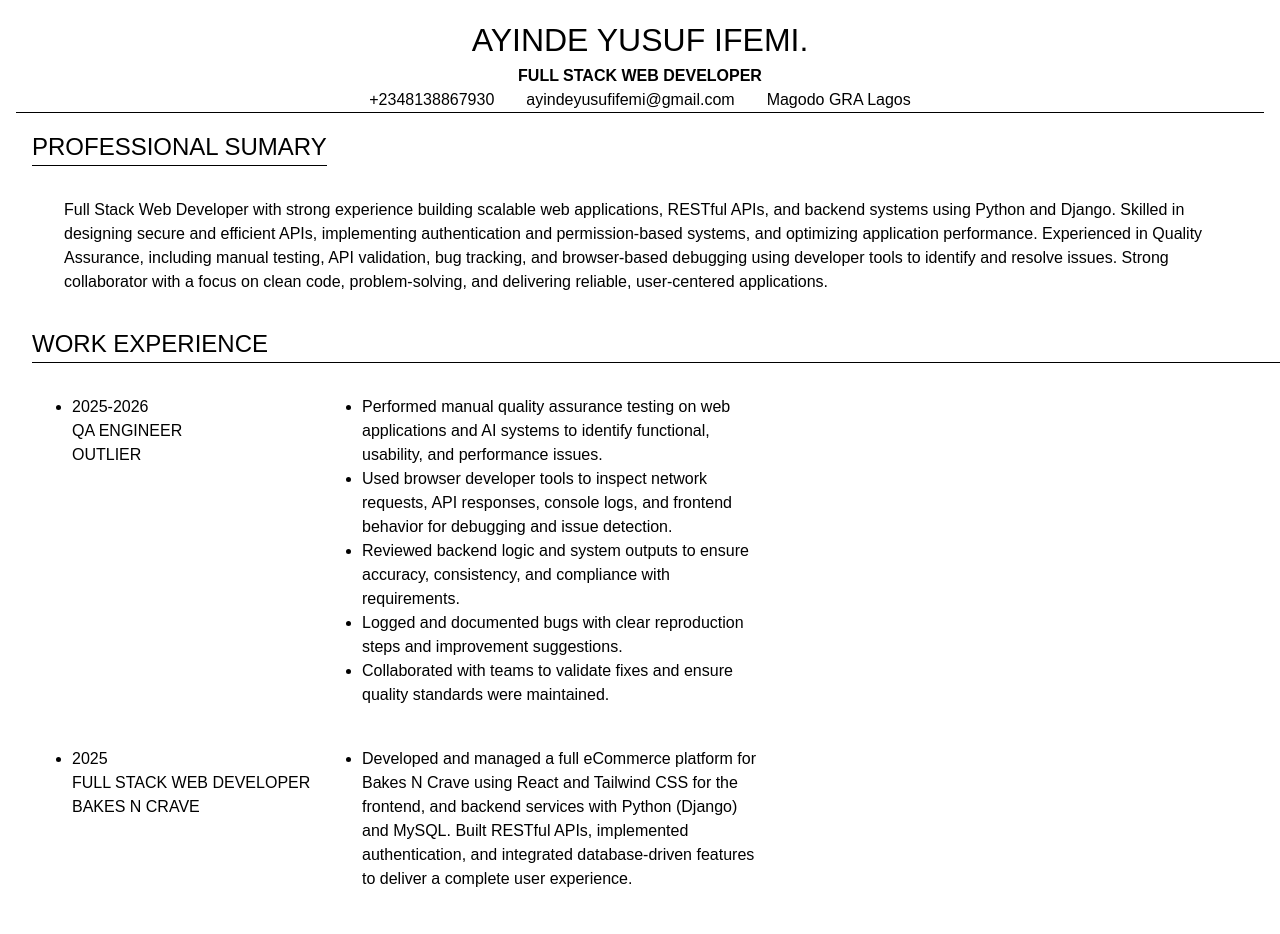
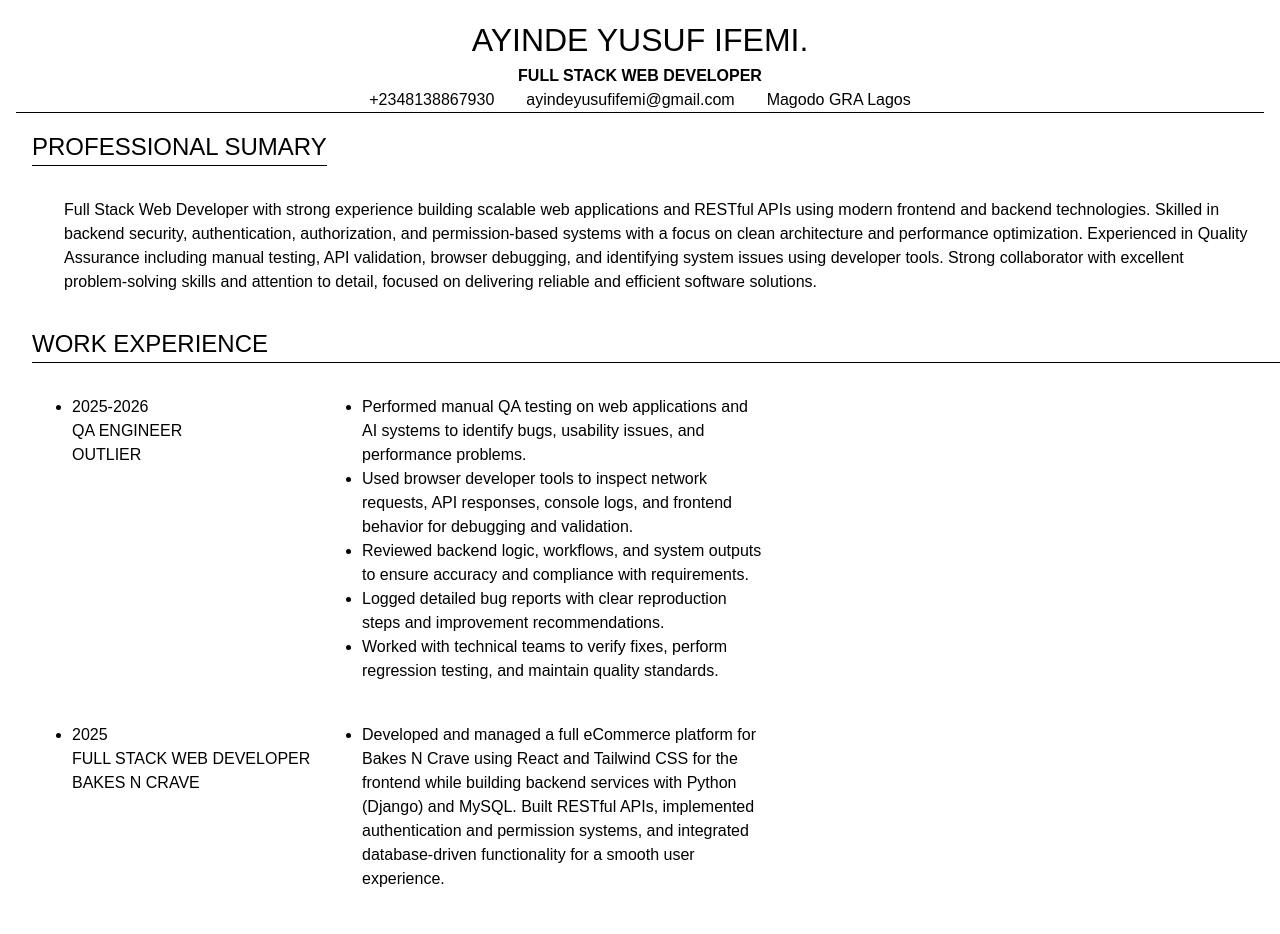
Before and after one commit to Hyfem/ayind-yusuf-resume, a React (Vite) app: page / in a window 1280 px wide. Shown: the top 934 px of the page. Built offline with nearby package versions, Linux system fonts and the light colour scheme; a web font is replaced by a local one.

Commit message:
checking

```diff
--- a/src/assets/component/resume/index.jsx
+++ b/src/assets/component/resume/index.jsx
@@ -19,19 +19,19 @@ function resume (){
                 <div className='w-full m-4 text-left'>
                     <h2 className='border-b border-black w-fit'> PROFESSIONAL SUMARY </h2>
                     <p className='m-8'>
-                        Full Stack Web Developer with strong experience building scalable web applications,
-                        RESTful APIs, and backend systems using Python and Django. Skilled in designing
-                        secure and efficient APIs, implementing authentication and permission-based systems,
-                        and optimizing application performance. Experienced in Quality Assurance, including
-                        manual testing, API validation, bug tracking, and browser-based debugging using
-                        developer tools to identify and resolve issues. Strong collaborator with a focus on
-                        clean code, problem-solving, and delivering reliable, user-centered applications.
+                        Full Stack Web Developer with strong experience building scalable web applications
+                        and RESTful APIs using modern frontend and backend technologies. Skilled in backend
+                        security, authentication, authorization, and permission-based systems with a focus
+                        on clean architecture and performance optimization. Experienced in Quality Assurance
+                        including manual testing, API validation, browser debugging, and identifying system
+                        issues using developer tools. Strong collaborator with excellent problem-solving skills
+                        and attention to detail, focused on delivering reliable and efficient software solutions.
                     </p>
 
                 </div>
-
                 <div className='w-full m-4 text-left'>
                     <h2 className='border-b border-black'>WORK EXPERIENCE</h2>
+
 
                     <div className='w-full mt-8 flex gap-10 m-10'>
                         <div className='w-[250px] h-fit'>
@@ -45,22 +45,22 @@ function resume (){
                         <div className='w-[400px]  h-fit'>
                            <ul>
                              <li className='list-disc'>
-                                Performed manual quality assurance testing on web applications and AI systems
-                                to identify functional, usability, and performance issues.
+                                Performed manual QA testing on web applications and AI systems to identify bugs,
+                                usability issues, and performance problems.
                              </li>
                              <li className='list-disc'>
-                                Used browser developer tools to inspect network requests, API responses,
-                                console logs, and frontend behavior for debugging and issue detection.
+                                Used browser developer tools to inspect network requests, API responses, console logs,
+                                and frontend behavior for debugging and validation.
                              </li>
                              <li className='list-disc'>
-                                Reviewed backend logic and system outputs to ensure accuracy, consistency,
-                                and compliance with requirements.
+                                Reviewed backend logic, workflows, and system outputs to ensure accuracy and compliance
+                                with requirements.
                              </li>
                              <li className='list-disc'>
-                                Logged and documented bugs with clear reproduction steps and improvement suggestions.
+                                Logged detailed bug reports with clear reproduction steps and improvement recommendations.
                              </li>
                              <li className='list-disc'>
-                                Collaborated with teams to validate fixes and ensure quality standards were maintained.
+                                Worked with technical teams to verify fixes, perform regression testing, and maintain quality standards.
                              </li>
                            </ul>
 
@@ -80,13 +80,11 @@ function resume (){
                         <div className='w-[400px] h-fit'>
                            <ul>
                              <li className='list-disc'>
-                                Developed and managed a full eCommerce platform
-                                for Bakes N Crave using React and Tailwind CSS for
-                                the frontend, and backend services with Python (Django)
-                                and MySQL. Built RESTful APIs, implemented authentication,
-                                and integrated database-driven features to deliver a complete
-                                user experience.
-                             </li>
+                                Developed and managed a full eCommerce platform for Bakes N Crave using React
+                                and Tailwind CSS for the frontend while building backend services with Python
+                                (Django) and MySQL. Built RESTful APIs, implemented authentication and permission
+                                systems, and integrated database-driven functionality for a smooth user experience.
+                            </li>
                            </ul>
                         </div>
 
@@ -96,16 +94,16 @@ function resume (){
                         <div className='w-[250px] h-fit'>
                             <ul className='list-disc '>
                                 <li>
-                                    2024 <br /> FRONTEND WEB DEVELOPER <br /> SPACEAIR
+                                    2024 <br />FRONTEND WEB DEVELOPER <br /> SPACEAIR
                                 </li>
                             </ul>
                         </div>
                         <div className='w-[400px] h-fit'>
                             <ul className='list-disc '>
                                 <li>
-                                    Designed and developed responsive landing pages and frontend interfaces
-                                    for startups and e-commerce platforms using React, JavaScript, and Tailwind CSS.
-                                    Built the complete frontend experience for the SPACEAIR startup platform.
+                                    Designed and developed responsive landing pages and frontend interfaces for startups
+                                    and e-commerce platforms using React, JavaScript, and Tailwind CSS. Built the complete
+                                    frontend experience for the SPACEAIR startup platform.
                                 </li>
                             </ul>
                         </div>
@@ -122,14 +120,13 @@ function resume (){
                         <div className='w-[400px] h-fit'>
                             <ul className='list-disc '>
                                 <li>
-                                    Provided technical support for broadcast systems, office hardware,
-                                    and software troubleshooting.
+                                    Provided technical support for broadcast systems, office hardware, and software troubleshooting.
                                 </li>
                                 <li>
                                     Assisted in maintaining system uptime and resolving network-related issues.
                                 </li>
                                 <li>
-                                    Supported live broadcast setup and ensured smooth daily operations.
+                                    Supported live broadcast setup and ensured smooth system operations.
                                 </li>
                             </ul>
                         </div>
@@ -143,6 +140,7 @@ function resume (){
                         <li><h4>Mass Communication</h4></li>
                         <li><p>Kwara State Polytechnic Nigeria</p></li>
                         <li><p>2016-2018</p></li>
+
                     </ul>
                 </div>
 
@@ -160,7 +158,6 @@ function resume (){
                             <li>Bootstrap</li>
                         </ul>
                     </div>
-
                     <div className='w-[200px] mt-4'>
                         <h3><b>BACKEND</b></h3>
                         <ul className='list-disc list-inside'>
@@ -169,21 +166,21 @@ function resume (){
                             <li>Sql/MySql</li>
                         </ul>
                     </div>
-
                     <div className='w-[250px] mt-4'>
                         <h3><b>REFERENCE</b></h3>
-                        <p>Available Upon Request</p>
+                        <p>BAKES N CRAVE</p>
+                        <p>+2348134697642</p>
                     </div>
-
                     <div className='w-[350px] mt-4'>
                         <h3><b>PORTFOLIO</b></h3>
                         <p>https://yusufproport.vercel.app/</p>
                     </div>
                 </div>
                     </div>
+
             </div>
+
         </div>
     )
 }
-
 export default resume;
```
